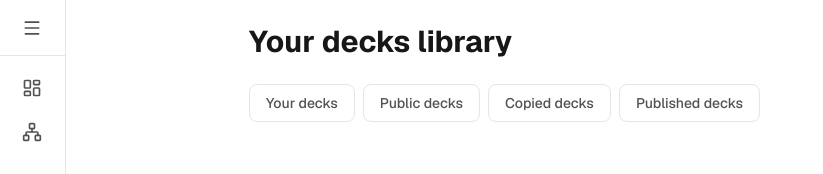
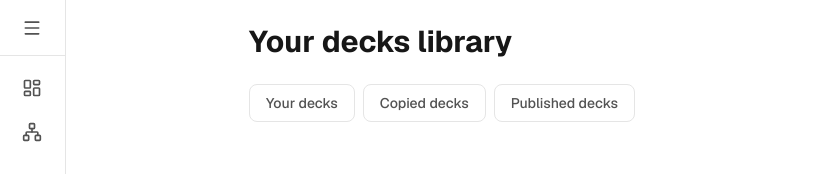
Before and after one commit to ArtmMtvnko/deckly, a Next.js app: page /decks-library/new in a window 1280 px wide. Shown: the top 174 px of the page, without its empty margins (0-823 px from the left). Built offline with nearby package versions, Linux system fonts and the light colour scheme; no server answers.

Commit message:
Removed `public decks` filter on library page

```diff
--- a/app/decks-library/public-decks/page.tsx
+++ /dev/null
@@ -1,7 +0,0 @@
-export default function PublicDecksPage() {
-  return (
-    <p className="text-content-secondary dark:text-content-secondary-dark text-sm">
-      Public decks will appear here.
-    </p>
-  )
-}
--- a/components/decks/DeckFilters.tsx
+++ b/components/decks/DeckFilters.tsx
@@ -6,7 +6,6 @@ import { twMerge } from 'tailwind-merge'
 
 const FILTERS = [
   { href: '/decks-library/your-decks', label: 'Your decks' },
-  { href: '/decks-library/public-decks', label: 'Public decks' },
   { href: '/decks-library/copied-decks', label: 'Copied decks' },
   { href: '/decks-library/published-decks', label: 'Published decks' },
 ] as const
```
